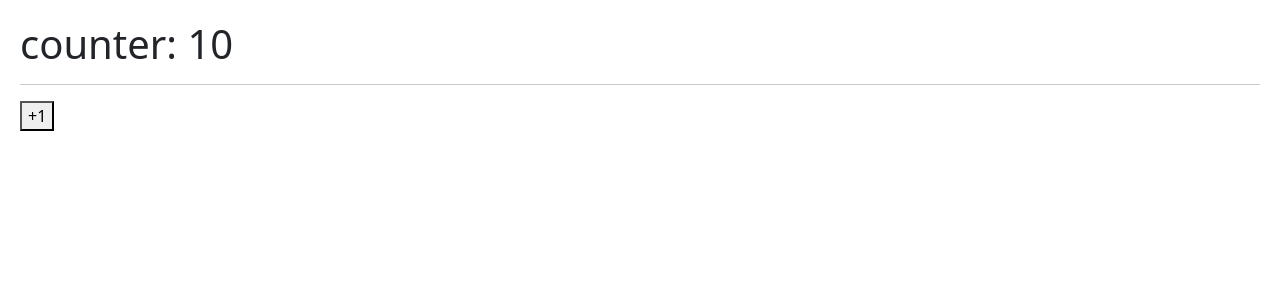
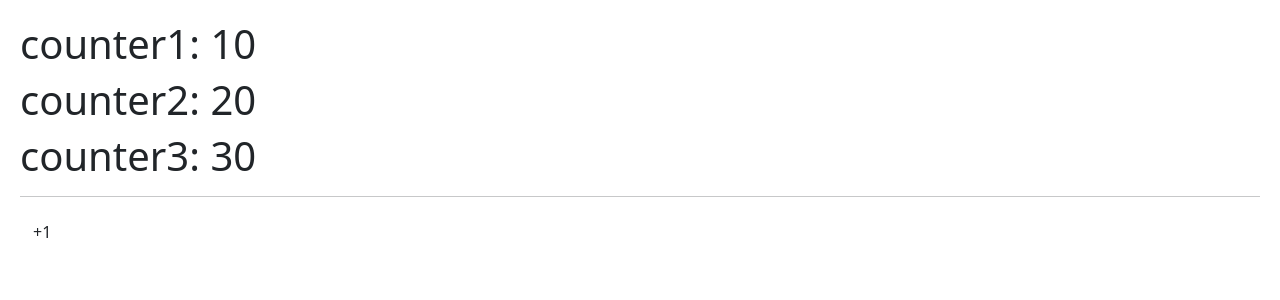
Before and after one commit to gonza87/HooksApp, a React (Vite) app: page / in a window 1280 px wide. Shown: the top 300 px of the page. Built offline with nearby package versions, Linux system fonts and the light colour scheme.

Commit message:
coun estate

```diff
--- a/src/assets/01-usestate/CounterApp.jsx
+++ b/src/assets/01-usestate/CounterApp.jsx
@@ -1,13 +1,31 @@
 import React, { useState } from "react";
 
 const CounterApp = () => {
-  const [counter, setCounter] = useState(10);
+  const [state, setCounter] = useState({
+    counter1: 10,
+    counter2: 20,
+    counter3: 30,
+  });
+
+  const { counter1, counter2, counter3 } = state;
 
   return (
     <>
-      <h1>counter: {counter}</h1>
+      <h1>counter1: {counter1}</h1>
+      <h1>counter2: {counter2}</h1>
+      <h1>counter3: {counter3}</h1>
       <hr />
-      <button onClick={() => setCounter(counter + 1)}>+1</button>
+      <button
+        className="btn"
+        onClick={() =>
+          setCounter({
+            ...state,
+            counter1: counter1 + 1,
+          })
+        }
+      >
+        +1
+      </button>
     </>
   );
 };
```
